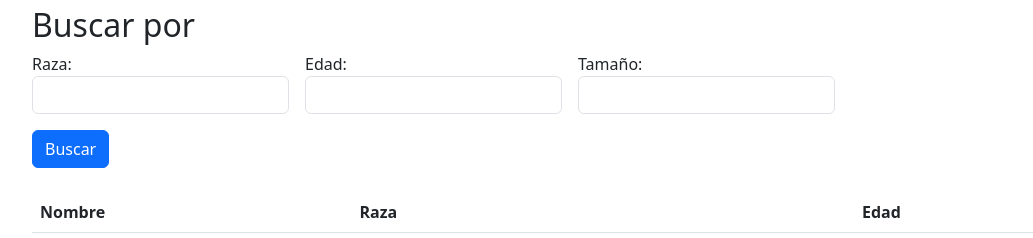
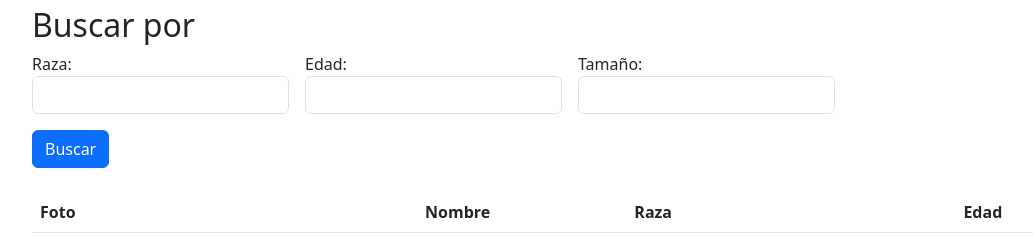
Before and after one commit to armoraz/PPO-sist_adop_perros, a Django app: template sistema_adopcion_web/adopciones/templates/lista_perros.html in a window 1280 px wide. Shown: the part 130-368 px from the top of the page, without its empty margins (50-1083 px from the left). Run offline with Django 5.2, Linux system fonts and the light colour scheme; the template is opened without the code that fills it: values that come from a table or form of the project are taken from there, others are empty; data comes from the database, SQL or seed files in the repository.

Commit message:
se agrega foto a lista de perros

```diff
--- a/sistema_adopcion_web/adopciones/templates/lista_perros.html
+++ b/sistema_adopcion_web/adopciones/templates/lista_perros.html
@@ -27,6 +27,7 @@
 <table class="table">
     <thead>
         <tr>
+            <th>Foto</th>
             <th>Nombre</th>
             <th>Raza</th>
             <th>Edad</th>
@@ -35,6 +36,7 @@
     <tbody>
         {% for perro in perros %}
             <tr>
+                <td><img src="{{ perro.url_imagen }}" alt="{{ perro.nombre }}" style="width: auto; height: 100px;" class="rounded mx-auto d-block"></td>
                 <td>{{ perro.nombre }}</td>
                 <td>{{ perro.raza }}</td>
                 <td>{{ perro.edad }} años</td>
```
